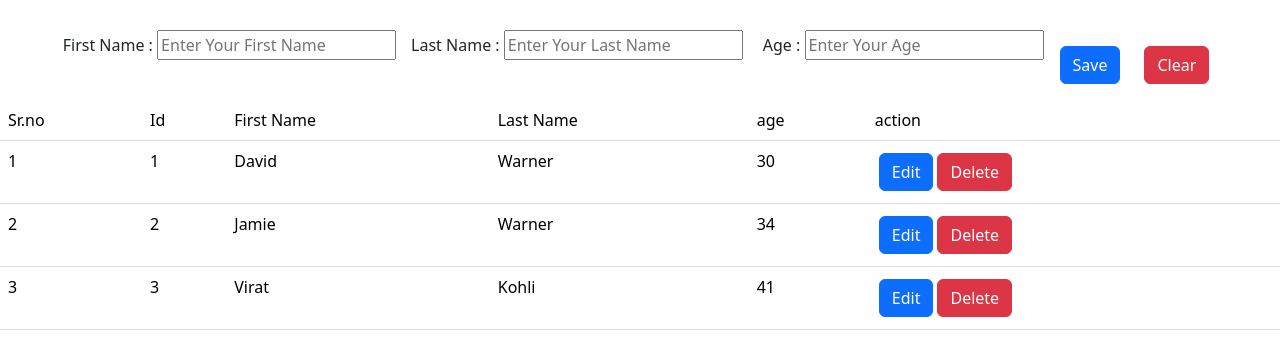
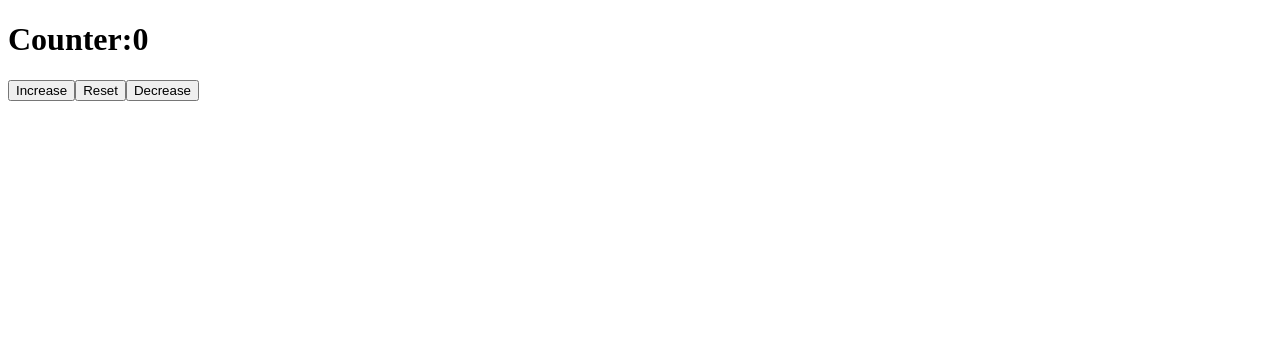
Before and after one commit to dg-codingbapunu/React-coding-, a React (Vite) app: page / in a window 1280 px wide. Shown: the top 356 px of the page. Built offline with nearby package versions, Linux system fonts and the light colour scheme.

Commit message:
usestate hook

```diff
--- a/src/App.jsx
+++ b/src/App.jsx
@@ -1,177 +1,25 @@
-import React, { useEffect, useState } from "react";
-import { EmployData } from "./EmployData";
-import "bootstrap/dist/css/bootstrap.min.css";
+// UseState
+import React, { useState } from "react";
 
 const App = () => {
-  const [data, setData] = useState([]);
-  const [age, setAge] = useState("");
-  const [lastName, setLastName] = useState("");
-  const [firstName, setFirstName] = useState("");
-  const [update, setUpdate] = useState(false);
-  const [id, setId] = useState(0);
-  useEffect(() => {
-    setData(EmployData);
-  }, []);
+  const [count, setCount] = useState(0);
 
-  const handleEdit = (id) => {
-    const dt = data.filter((item) => item.id === id);
-    {
-      if (dt !== undefined) {
-        setUpdate(true);
-        setId(id);
-        setFirstName(dt[0].firstName);
-        setLastName(dt[0].lastName);
-        setAge(dt[0].age);
-      }
-    }
-  };
-  const handleDlete = (id) => {
-    if (id > 0) {
-      if (window.confirm("Are You sure to Dlete This Item?")) {
-        const dt = data.filter((item) => item.id !== id);
-        setData(dt);
-      }
-    }
+  const increment = () => {
+    setCount(count + 1);
   };
 
-  const handelSave = (e) => {
-    e.preventDefault();
-
-    const dt = [...data];
-    const newObj = {
-      id: Date.now(),
-      firstName: firstName,
-      lastName: lastName,
-      age: age,
-    };
-
-    dt.push(newObj);
-    setData(dt);
-    handleClear();
+  const decrement = () => {
+    setCount(count - 1);
   };
-  const handleClear = () => {
-    setId(0);
-    setFirstName("");
-    setLastName("");
-    setAge("");
-    setUpdate(false);
-  };
-
-  const handleUpdate = () => {
-    const index = data
-      .map((item) => {
-        return item.id;
-      })
-      .indexOf(id);
-
-    const dt = [...data];
-    dt[index].firstName = firstName;
-    dt[index].lastName = lastName;
-    dt[index].age = age;
-    setData(dt);
-    handleClear();
+  const Reset = () => {
+    setCount(0);
   };
   return (
-    <div className="app">
-      <div
-        style={{
-          display: "flex",
-          justifyContent: "center",
-          marginTop: "30px",
-        }}
-      >
-        <div>
-          <label style={{ marginRight: "15px" }}>
-            First Name :{" "}
-            <input
-              type="text"
-              onChange={(e) => setFirstName(e.target.value)}
-              value={firstName}
-              placeholder="Enter Your First Name"
-            />
-          </label>
-        </div>
-        <div>
-          <label>
-            Last Name :{" "}
-            <input
-              type="text"
-              onChange={(e) => setLastName(e.target.value)}
-              placeholder="Enter Your Last Name"
-              value={lastName}
-            />
-          </label>
-        </div>
-        <div>
-          <label style={{ marginLeft: "20px" }}>
-            Age :{" "}
-            <input
-              type="text"
-              onChange={(e) => setAge(e.target.value)}
-              placeholder="Enter Your Age"
-              value={age}
-            />
-          </label>
-        </div>
-        <div>
-          {!update ? (
-            <button
-              onClick={(e) => handelSave(e)}
-              className="btn btn-primary m-3"
-            >
-              Save
-            </button>
-          ) : (
-            <button onClick={handleUpdate} className="btn btn-primary m-3">
-              Update
-            </button>
-          )}
-
-          <button onClick={handleClear} className="btn btn-danger m-2">
-            Clear
-          </button>
-        </div>
-      </div>
-
-      <table className="table table-hover">
-        <thead>
-          <tr>
-            <td>Sr.no</td>
-            <td>Id</td>
-            <td>First Name</td>
-            <td>Last Name</td>
-            <td>age</td>
-            <td>action</td>
-          </tr>
-        </thead>
-        <tbody>
-          {data.map((item, index) => {
-            return (
-              <tr key={index}>
-                <td>{index + 1}</td>
-                <td>{item.id}</td>
-                <td>{item.firstName}</td>
-                <td>{item.lastName}</td>
-                <td>{item.age}</td>
-                <td>
-                  <button
-                    onClick={() => handleEdit(item.id)}
-                    className="btn btn-primary m-1"
-                  >
-                    Edit
-                  </button>
-                  <button
-                    onClick={() => handleDlete(item.id)}
-                    className="btn btn-danger"
-                  >
-                    Delete
-                  </button>
-                </td>
-              </tr>
-            );
-          })}
-        </tbody>
-      </table>
+    <div>
+      <h1>Counter:{count}</h1>
+      <button onClick={increment}>Increase</button>
+      <button onClick={Reset}>Reset</button>
+      <button onClick={decrement}>Decrease</button>
     </div>
   );
 };
--- a/src/EmployData.jsx
+++ /dev/null
@@ -1,20 +0,0 @@
-export const EmployData = [
-  {
-    id: 1,
-    firstName: "David",
-    lastName: "Warner",
-    age: 30,
-  },
-  {
-    id: 2,
-    firstName: "Jamie",
-    lastName: "Warner",
-    age: 34,
-  },
-  {
-    id: 3,
-    firstName: "Virat",
-    lastName: "Kohli",
-    age: 41,
-  },
-];
```
